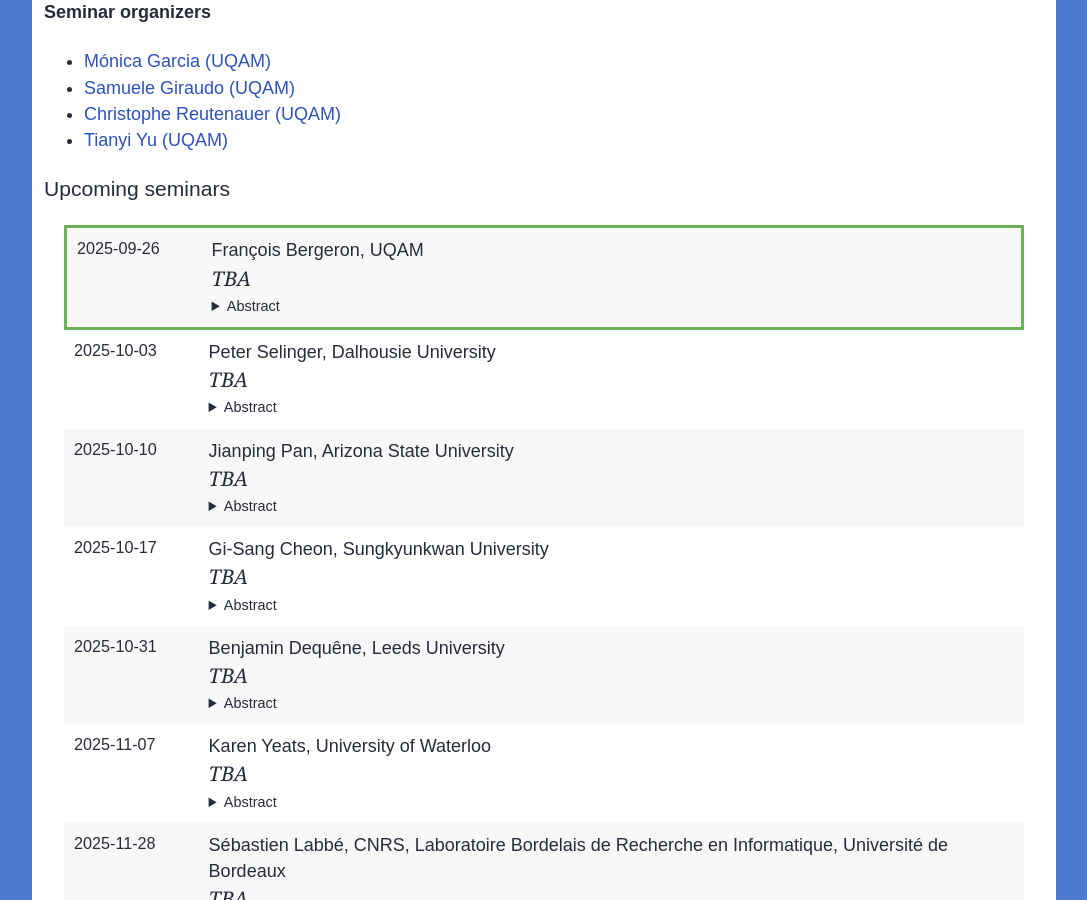
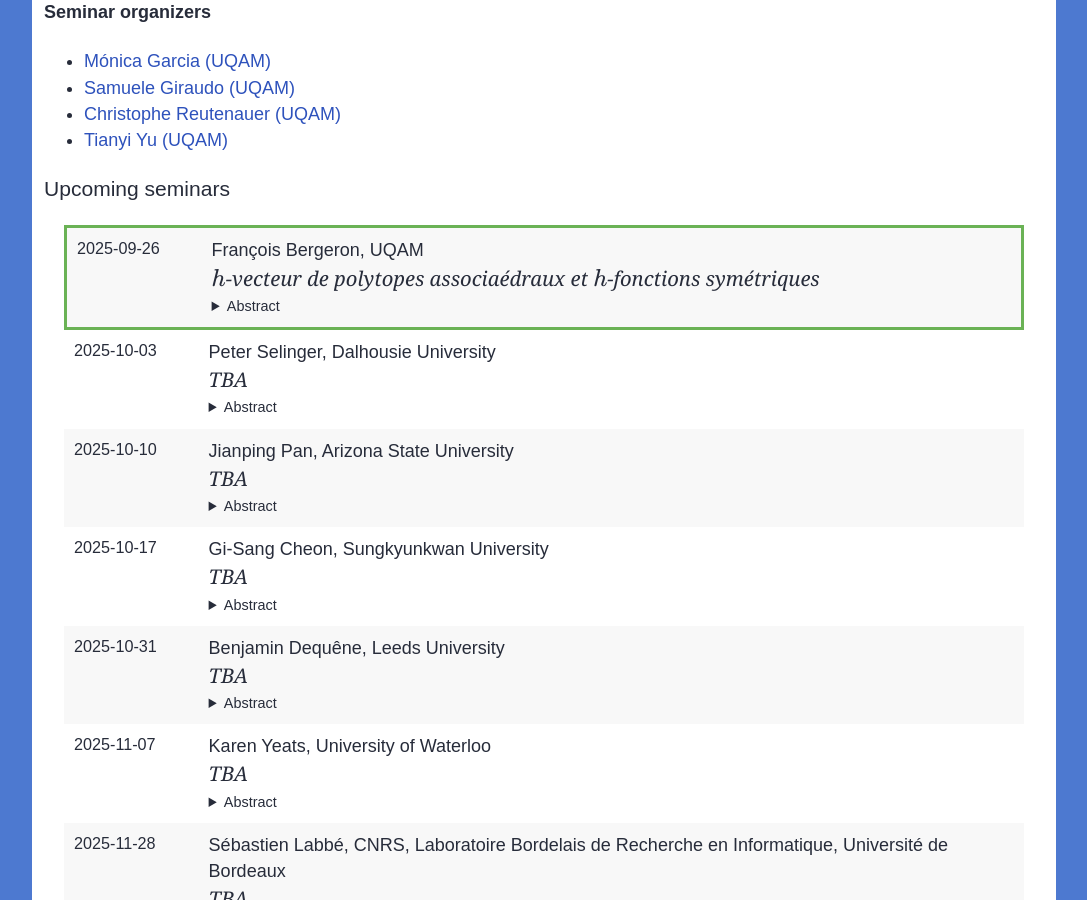
Before and after one commit to lacim-uqam/lacim-uqam.github.io, a Jekyll site: the page built from en/seminar.md, in a window 1280 px wide and 900 px high, scrolled down 660 px. Shown: the whole window, without its empty margins (96-1183 px from the left). Built offline with Jekyll 4.4.1, drawn with Linux system fonts in a browser that asks for light colours; formulas are drawn with MathJax 3; our own code applies the rules of GitHub Pages for plain Markdown files.

Commit message:
Update lacim-seminar.yml
F. Bergeron's abstract

```diff
--- a/_data/lacim-seminar.yml
+++ b/_data/lacim-seminar.yml
@@ -73,10 +73,10 @@
 - speaker: François Bergeron
   affiliation: UQAM
   title: >
-    TBA
+    $h$-vecteur de polytopes associaédraux et $h$-fonctions symétriques
   date: 2025-09-26
   abstract: >
-    TBA
+    Nous allons décrire en termes de fonctions symétriques homogènes le $h$-vecteur (ou $h$-polynôme) de polytopes dont les faces sont isomorphes à des produits d’associèdres.
 
 - speaker: Leonid Rybnikov
   affiliation: Université de Montréal
```
